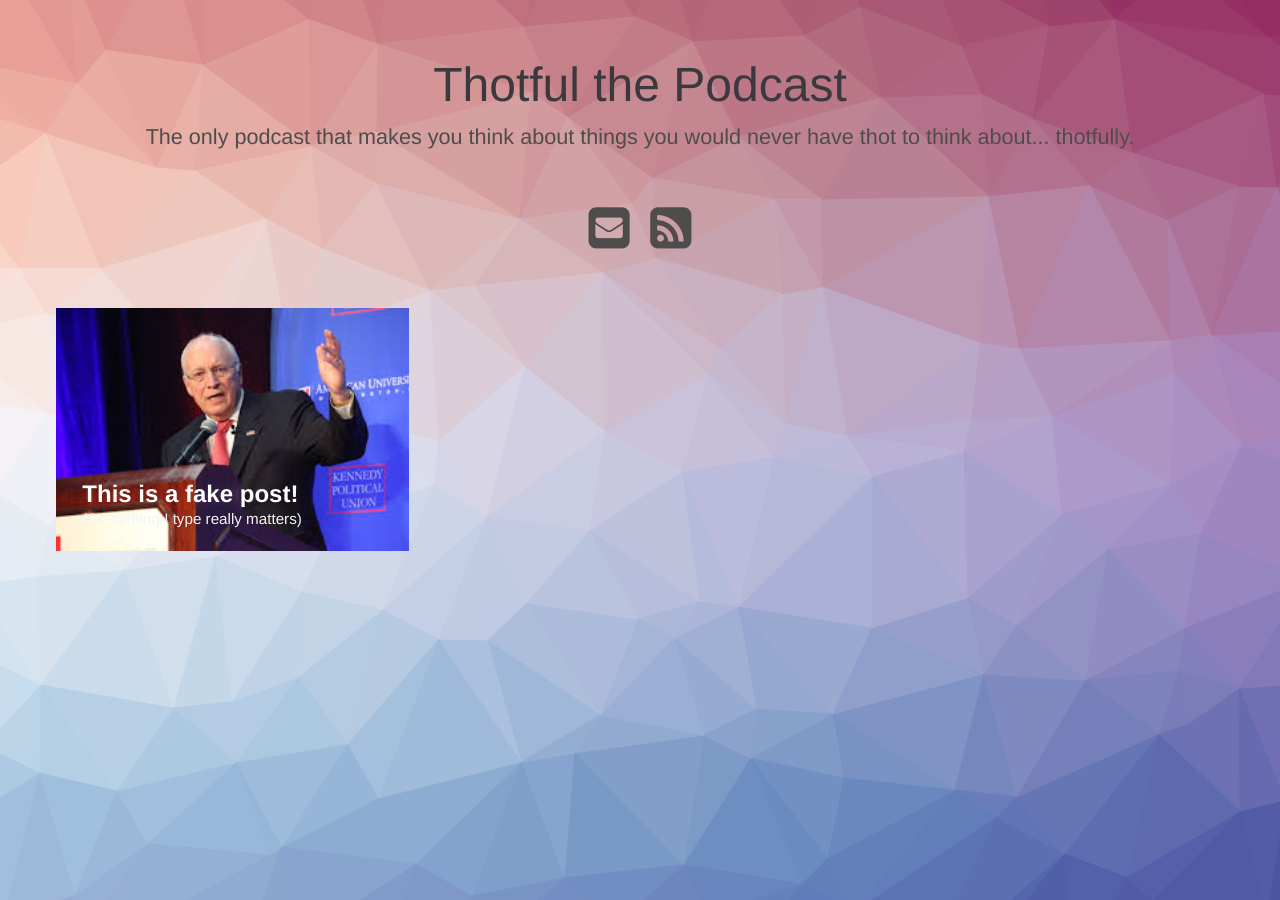
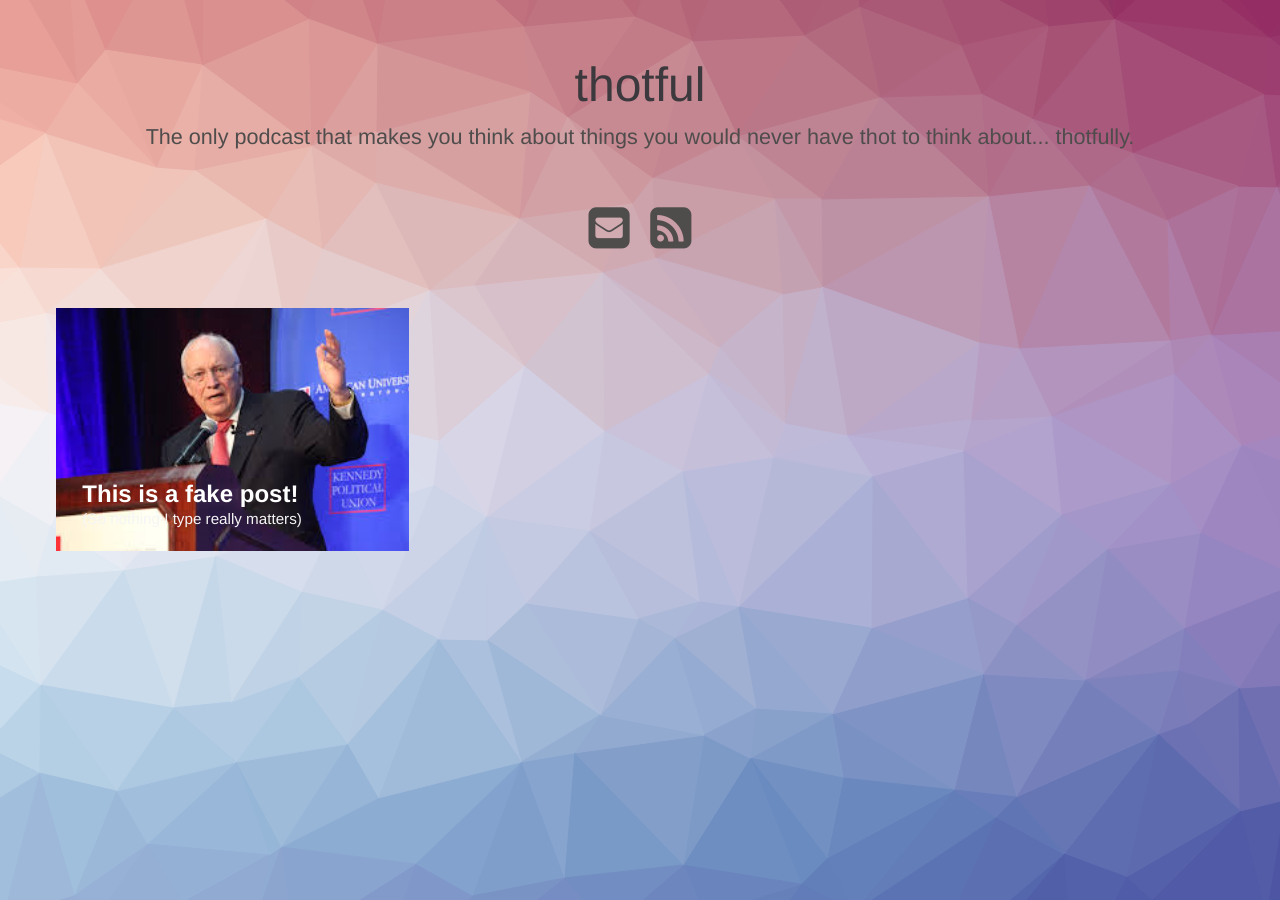
Before and after one commit to thotfulpodcast/thotfulpodcast.github.io, a Jekyll site: the page built from index.html, in a window 1280 px wide. Built offline with Jekyll 4.4.1, drawn with Linux system fonts in a browser that asks for light colours.

Commit message:
massive rebranding

```diff
--- a/index.html
+++ b/index.html
@@ -29,7 +29,7 @@ layout: compress
 <body class="body">
 <div class="container">
     <header class="header">
-        <h1>Thotful the Podcast<span>The only podcast that makes you think about things you would never have thot to think about... thotfully.</span></h1>
+        <h1>thotful<span>The only podcast that makes you think about things you would never have thot to think about... thotfully.</span></h1>
         <nav class="links">
             <a href="mailto:thotfulpodcast@gmail.com"><i class="fa fa-envelope-square fa-3x"></i></a>
             <a href="https://thotfulpodcast.github.io/feed.xml"><i class="fa fa-rss-square fa-3x"></i></a>
```
